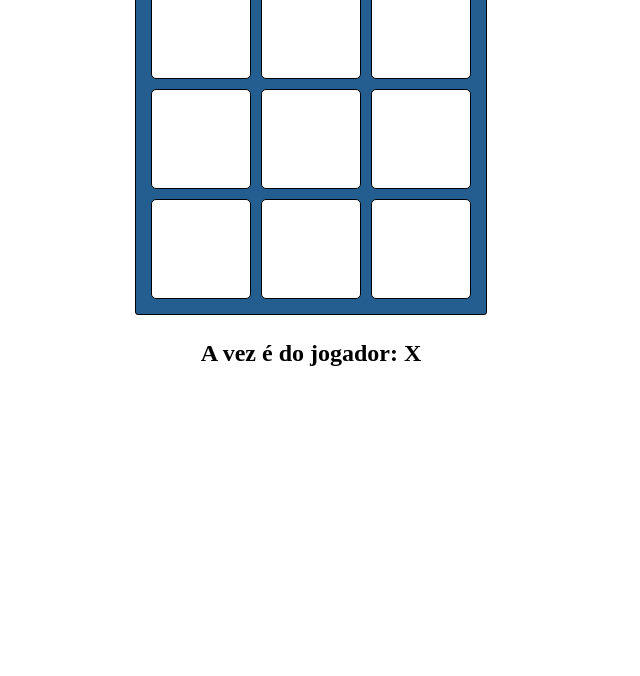
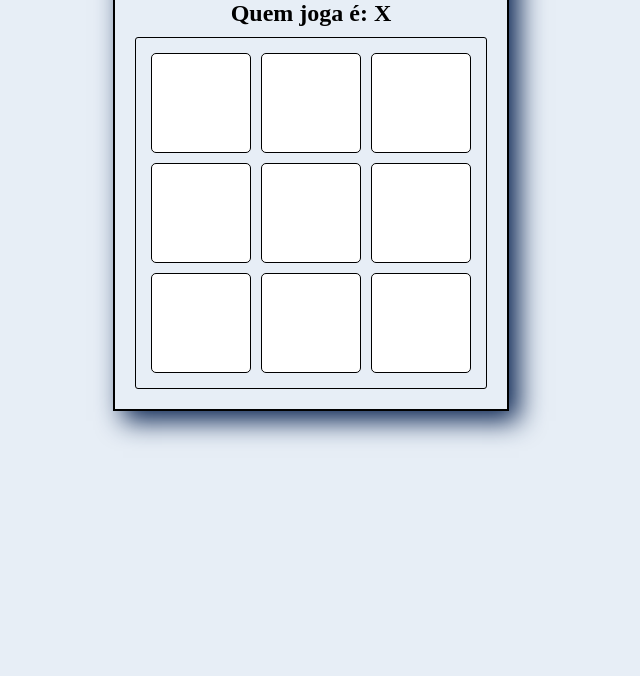
Before and after one commit to marieduardabarbieri/velha, a website: page index.html in a window 1280 px wide. Shown: the part 124-800 px from the top of the page, without its empty margins (329-969 px from the left). Drawn offline with Linux system fonts and the light colour scheme.

Commit message:
estilização

```diff
--- a/css/style.css
+++ b/css/style.css
@@ -7,17 +7,24 @@ body{
     display: flex;
     align-items: center;
     justify-content: center;
+    background-color: rgb(231, 238, 246);
 }
 
 .container{
     display: flex;
     flex-direction: column;
-    gap: 10px;
+    padding: 20px;
+    margin-top: 50px;
+    border: 2px solid black;
+    box-shadow: 10px 10px 25px rgb(11, 37, 82);
 }
 
 h1{
     text-align: center;
-    margin: 20px 0px;
+}
+
+h2{
+    margin-bottom: 10px;
 }
 
 .JogoVelha{
@@ -29,7 +36,6 @@ h1{
     padding: 10px 10px;
     font-family: cursive;
     grid-template-columns: 1fr 1fr 1fr;
-    background-color: rgba(0, 67, 126, 0.859);
     /*cria três espaços com tamanhos iguais que aumentam e diminuem de acordo com o espaço disponível*/
 }
 
--- a/index.html
+++ b/index.html
@@ -15,6 +15,7 @@
 
   <div class="container">
     <h1>Jogo da Velha</h1>
+    <h2 id="vez" class="JogadorVez"></h2>
     <div class="JogoVelha">
       <button id="1"></button>
       <button id="2"></button>
@@ -26,7 +27,6 @@
       <button id="8"></button>
       <button id="9"></button>
     </div>
-    <h2 id="vez" class="JogadorVez"></h2>
   </div>
 
   <script src="js/main.js"></script>
--- a/js/main.js
+++ b/js/main.js
@@ -24,7 +24,7 @@ let posicoesPossiveis = [
 function comecar(){
     seleciona = [];
 
-    JogadorVez.innerHTML = `A vez é do jogador: ${x}`;
+    JogadorVez.innerHTML = `Quem joga é: ${x}`;
 
     document.querySelectorAll(".JogoVelha button").forEach((item) => { //seleciona tudos os botoes da div Jogovelha
       item.innerHTML = "";  //inicia com o innerHTML vazio, pq ninguem comecou
@@ -45,7 +45,7 @@ function newMove(e) { //função dos botoões
     }, [100]);
 
     x = x === "X" ? "O" : "X";
-    JogadorVez.innerHTML = `A vez é do jogador: ${x}`;
+    JogadorVez.innerHTML = `Quem joga é: ${x}`;
 }
 
 function check() { //função de checar, revisa quem jogou por ultimo e mostra caso de empate
```
